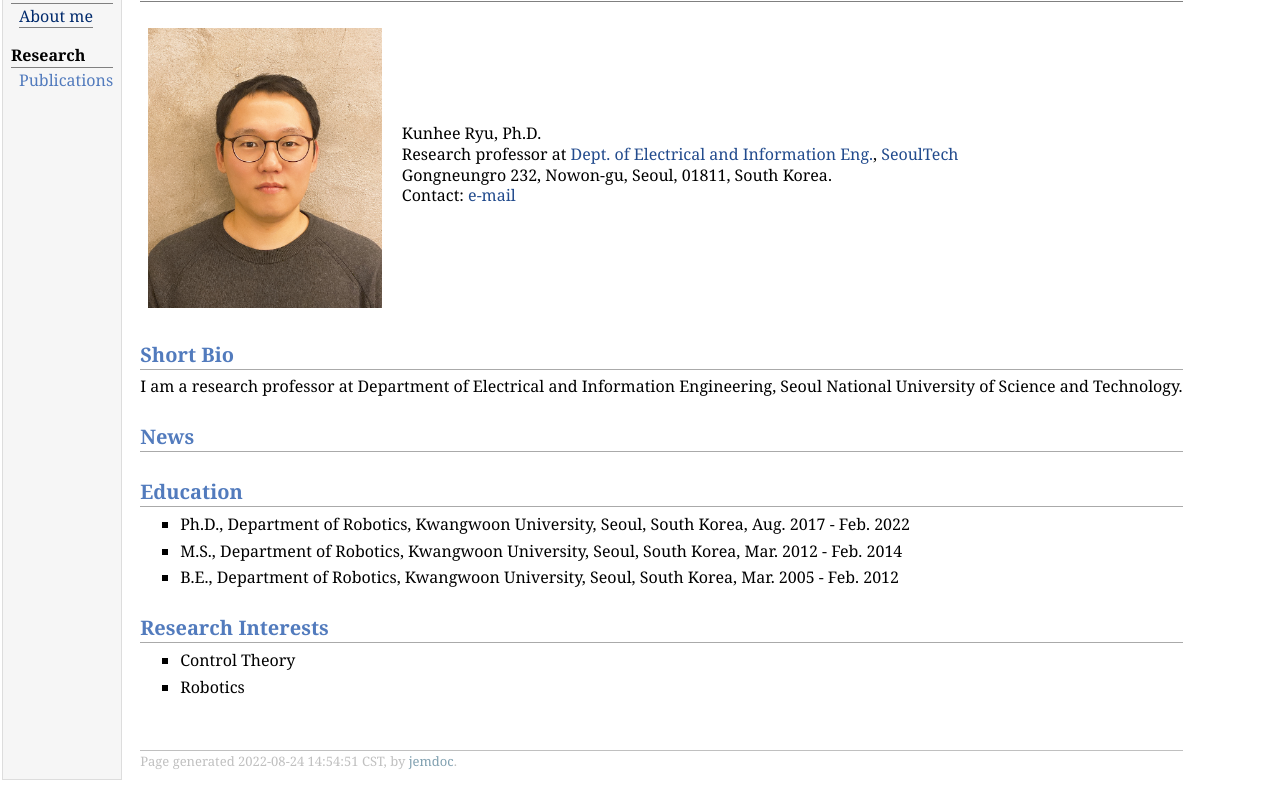
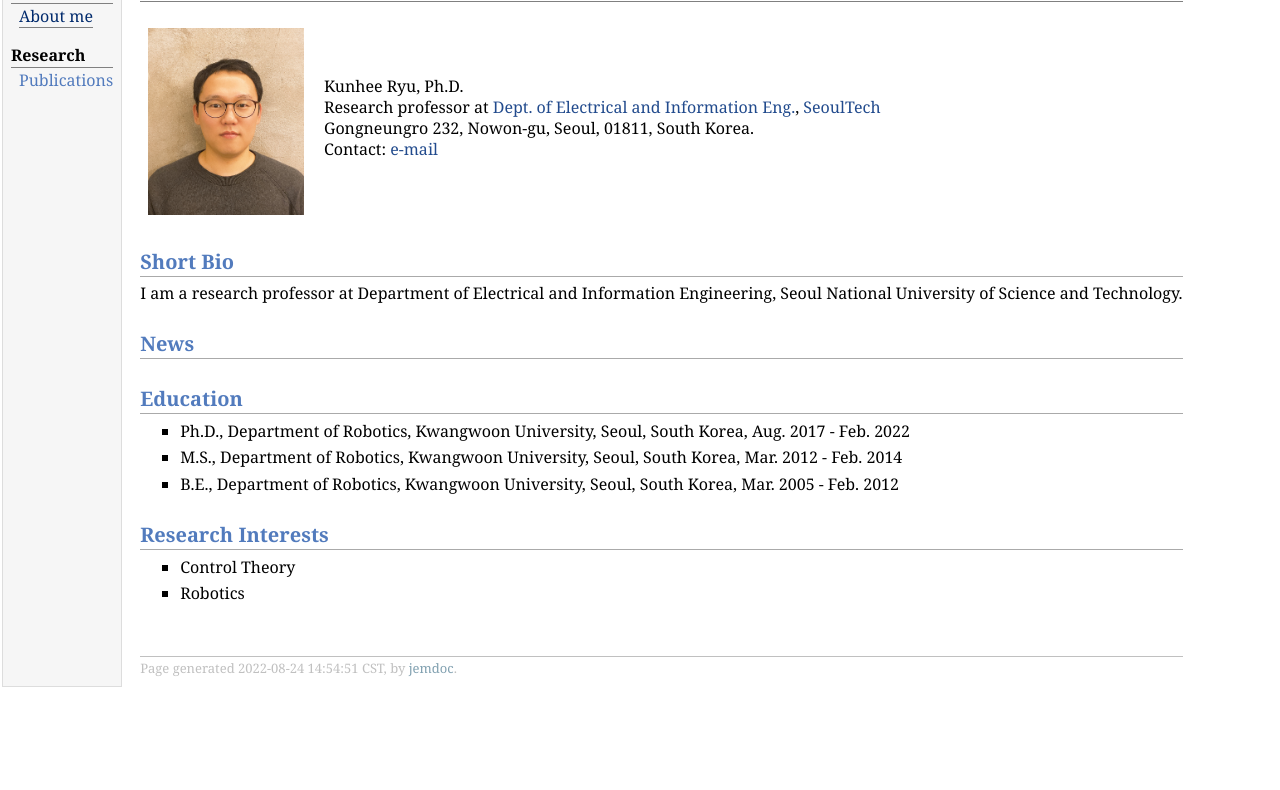
Before and after one commit to ryuhhh/ryuhhh.github.io, a plain HTML site: page index.html in a window 1280 px wide. Shown: the part 48-838 px from the top of the page. After the commit the page ends 800 px from the top, so only its background shows below. Drawn offline with Linux system fonts and the light colour scheme.

Commit message:
Update index.html

```diff
--- a/index.html
+++ b/index.html
@@ -21,7 +21,7 @@
 <h1>Kunhee Ryu </h1>
 </div>
 <table class="imgtable"><tr><td>
-<img src="ryuhhh.png" alt="alt text" width="233.5px" height="280px" />&nbsp;</td>
+<img src="ryuhhh.png" alt="alt text" width="155.67px" height="186.67px" />&nbsp;</td>
 <td align="left"><p>Kunhee Ryu, Ph.D. <br />
 Research professor at
 <a href="https://eie.seoultech.ac.kr/en/"> Dept. of Electrical and Information Eng.</a>,
```
